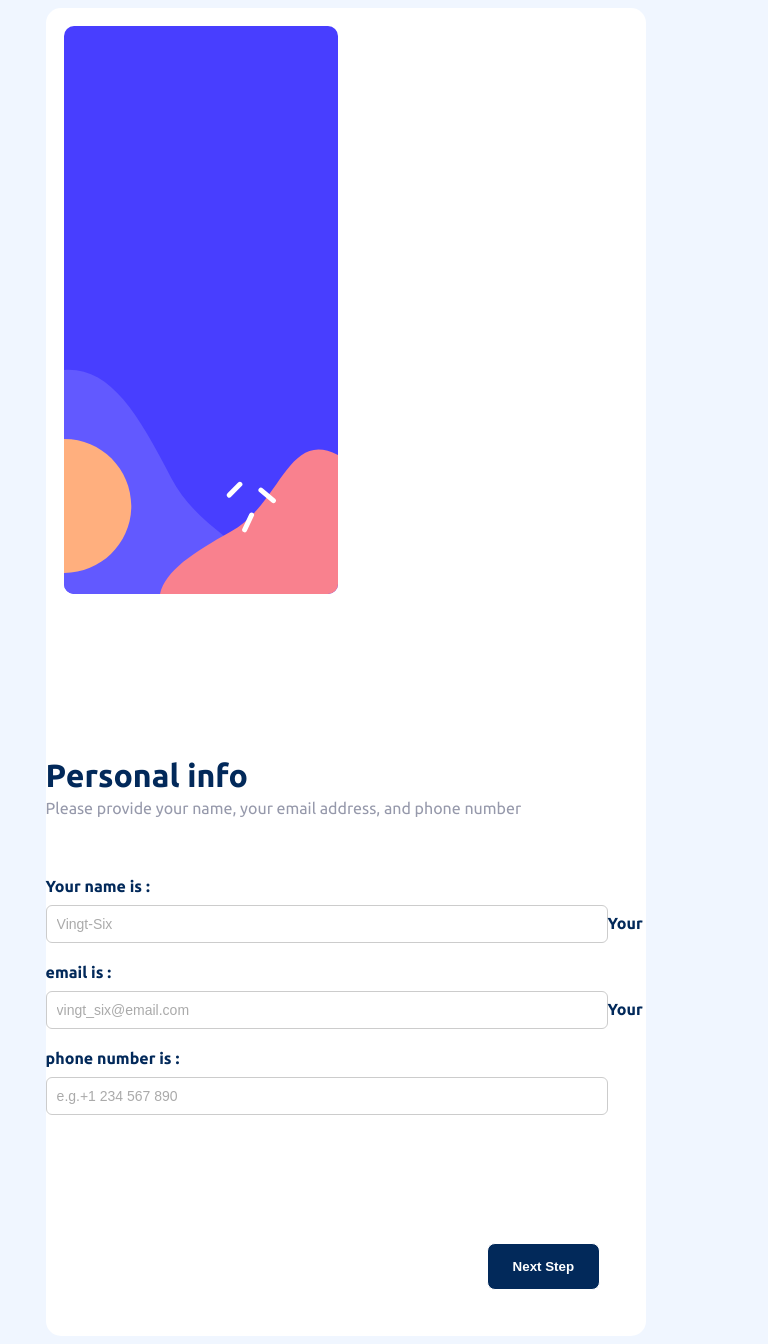
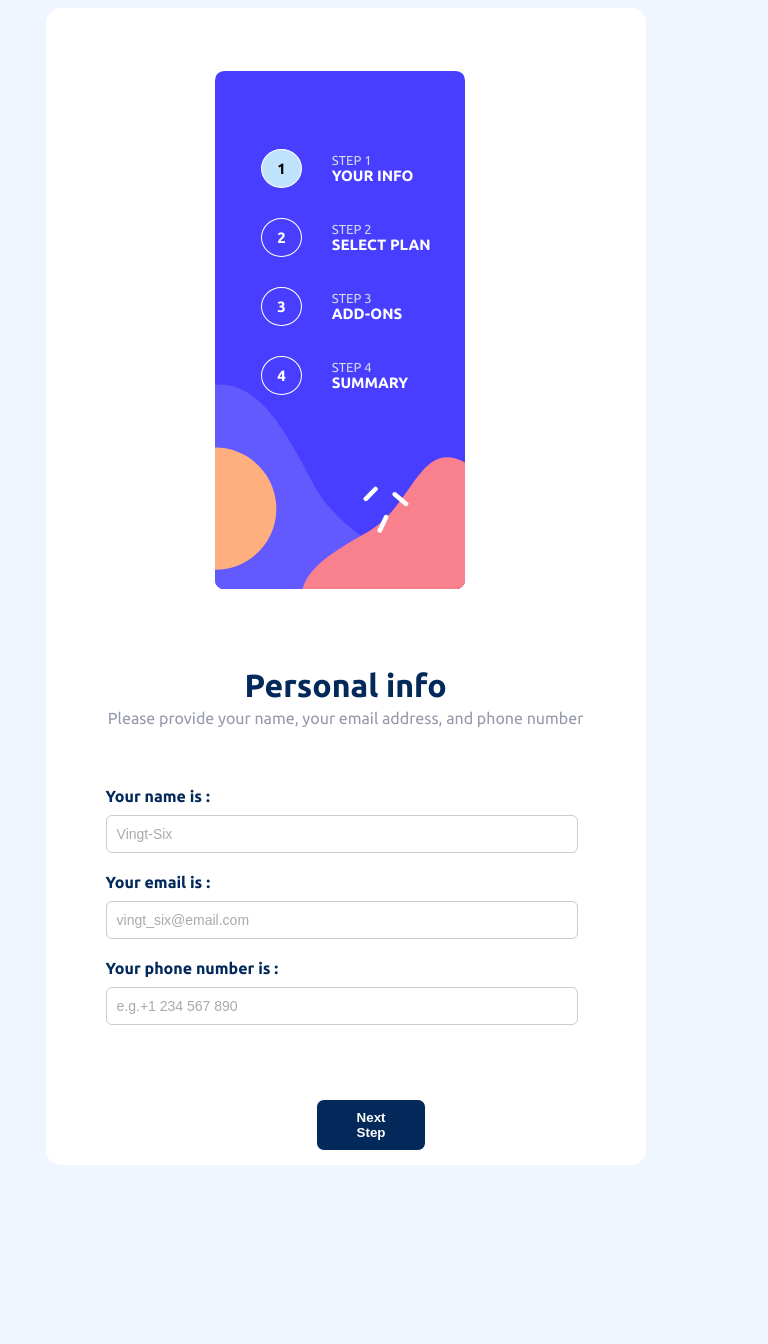
Before and after one commit to ArthurVRoost/ProjetState, a React (Vite) app: page / in a window 768 px wide. After the commit the page ends 1173 px from the top, so only its background shows below. Built offline with nearby package versions, Linux system fonts and the light colour scheme.

Commit message:
fin respopnsive

```diff
--- a/src/Components/add/add.css
+++ b/src/Components/add/add.css
@@ -64,3 +64,18 @@
         margin-left: 55%;
     }
 }
+@media (min-width: 577px) and (max-width:775px)  {
+    .addons-container{
+        margin-left: 13%;
+    }
+    .addP4{
+        margin-top: 15%;
+        margin-bottom: 10%;
+        margin-left: 13%;
+    }
+    .addBtn4{
+        margin-top: 12%;
+        margin-bottom: 10%;
+        margin-left: 47%;
+    }
+}
--- a/src/Components/card/card.css
+++ b/src/Components/card/card.css
@@ -46,7 +46,7 @@
 @media (max-width: 576px) {
     .divCardP{
         margin-left: 20%;
-        margin-top: 10%;
+        margin-top: 5%;
     }
     .cardImg{
         height: 500px;
@@ -58,3 +58,18 @@
         font-size: 12px;
     }
 }
+@media (min-width: 577px) and (max-width:775px)  {
+    .divCardP{
+        margin-left: 26%;
+        margin-top: 5%;
+    }
+    .cardImg{
+        height: 550px;
+        width: 250px;
+    }
+    .divCard1{
+        margin-top: -110%;
+        margin-left: -5%;
+        font-size: 15px;
+    }
+}
--- a/src/Components/finish/finish.css
+++ b/src/Components/finish/finish.css
@@ -96,3 +96,19 @@
         margin-left: 45%;
     }
 }
+@media (min-width: 577px) and (max-width:775px)  {
+     .finishDiv2{
+        margin-left: 15%;
+    }
+    .finishDiv3{
+        margin-left: 13%;
+    }
+    .finishP4{
+        margin-top: 15%;
+        margin-left: 17%;
+    }
+    .finishBtn4{
+        margin-top: 12%;
+        margin-left: 38%;
+    }
+}
--- a/src/Components/form/form.css
+++ b/src/Components/form/form.css
@@ -78,3 +78,24 @@ input::placeholder {
     padding: 10px 40px;
   }
 }
+@media (min-width: 577px) and (max-width:775px)  {
+     .divForm{
+    height: 400px;
+  }
+  .formDiv1{
+    margin-top: -20%;
+    text-align: center;
+  }
+  .formDiv2{
+    width: 500px;
+    margin-left: 10%;
+  }
+  .formDiv3{
+    text-align: center;
+    margin-right: 50%;
+  }
+  .formBtn{
+    padding: 10px 40px;
+    margin-left: 90%;
+  }
+}
--- a/src/Components/plan/plan.css
+++ b/src/Components/plan/plan.css
@@ -150,3 +150,29 @@ input:checked + .slider:before {
         margin-left: 55%;
     }
 }
+@media (min-width: 577px) and (max-width:775px)  {
+       .divPlan{
+        margin-top: -20%;
+    }
+    .planDiv1{
+        text-align: center;
+    }
+    .planDiv2{
+        width: 550px;
+        margin-left: 10%;
+    }
+    .planDiv3{
+        width: 450px;
+        margin-left: 12%;
+    }
+    .planDiv4{
+        margin-top: -5%;
+        margin-bottom: 10%;
+    }
+    .planDiv4P{
+        margin-left: 5%;
+    }
+    .planBtn{
+        margin-left: 55%;
+    }
+}
--- a/src/Components/thanks/thanks.css
+++ b/src/Components/thanks/thanks.css
@@ -32,3 +32,11 @@
         margin-bottom: 8%;
     }
 }
+@media (min-width: 577px) and (max-width:775px)  {
+    .divThanks{
+        margin-top: -10%;
+        text-align: center;
+        margin-left: 13%;
+        margin-bottom: 8%;
+    }
+}
```
